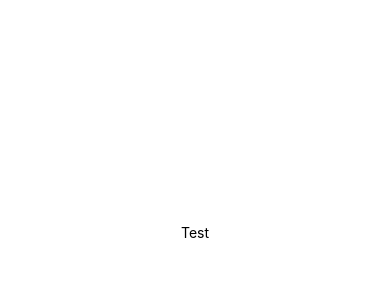
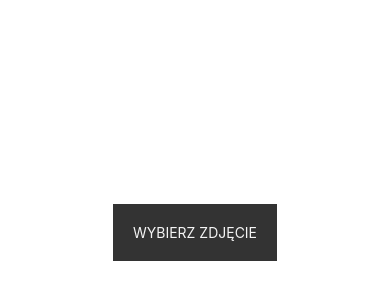
Before and after one commit to lukasz012798/photos-app, a React Native app: screen / in a window 390 px wide. Shown: the part 190-490 px from the top of the page. Built offline with nearby package versions, Linux system fonts and the light colour scheme.

Commit message:
Add Button Component

```diff
--- a/App.js
+++ b/App.js
@@ -2,10 +2,12 @@ import { StatusBar } from "expo-status-bar";
 import React from "react";
 import { StyleSheet, Text, View } from "react-native";
 
+import Button from "./components/Button";
+
 export default function App() {
   return (
     <View style={styles.container}>
-      <Text>Test</Text>
+      <Button title={"Wybierz zdjęcie"} />
       <StatusBar style="auto" />
     </View>
   );
@@ -14,8 +16,9 @@ export default function App() {
 const styles = StyleSheet.create({
   container: {
     flex: 1,
-    backgroundColor: "#fff",
+    backgroundColor: "white",
     alignItems: "center",
     justifyContent: "center",
+    color: "whitesmoke",
   },
 });
--- /dev/null
+++ b/components/Button.js
@@ -0,0 +1,29 @@
+import React from "react";
+import { StyleSheet, Text, TouchableHighlight, View } from "react-native";
+
+const Button = ({ title }) => {
+  return (
+    <TouchableHighlight
+      style={styles.button}
+      onPress={() => console.log(title)}
+    >
+      <Text style={styles.buttonText}>{title}</Text>
+    </TouchableHighlight>
+  );
+};
+
+const styles = StyleSheet.create({
+  button: {
+    alignItems: "center",
+    backgroundColor: "#333",
+    color: "whitesmoke",
+    justifyContent: "center",
+    padding: 20,
+  },
+  buttonText: {
+    color: "whitesmoke",
+    textTransform: "uppercase",
+  },
+});
+
+export default Button;
```
